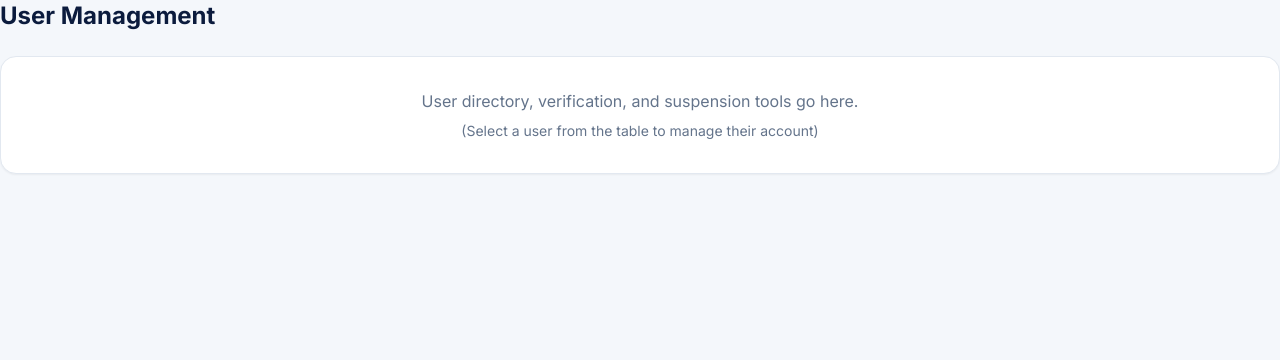
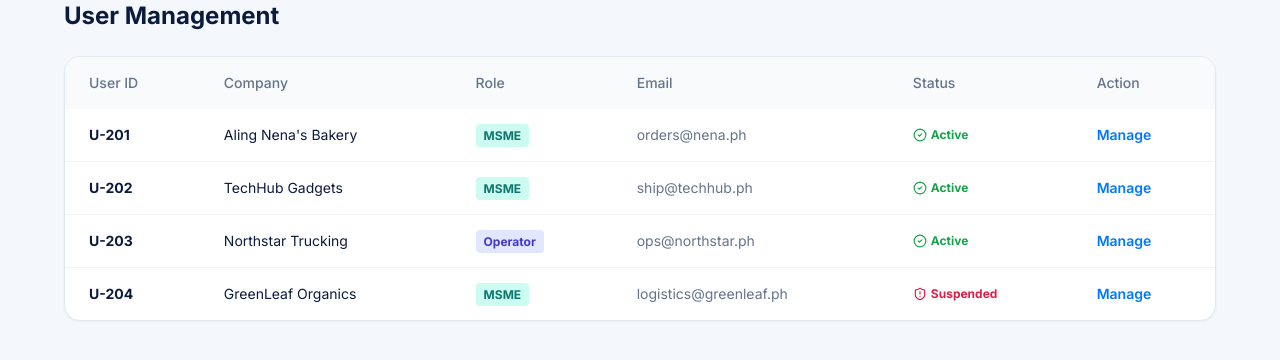
Before and after one commit to adiyel/loadloop-prototype, a Next.js app: page /admin/users in a window 1280 px wide. Shown: the top 360 px of the page. Built offline with nearby package versions, Linux system fonts and the light colour scheme.

Commit message:
Refactor User Management page layout and structure

```diff
--- a/app/admin/users/page.tsx
+++ b/app/admin/users/page.tsx
@@ -1,10 +1,51 @@
+"use client";
+import { ShieldAlert, CheckCircle2 } from "lucide-react";
+
+const users = [
+  { id: "U-201", name: "Aling Nena's Bakery", role: "MSME", status: "Active", email: "orders@nena.ph" },
+  { id: "U-202", name: "TechHub Gadgets", role: "MSME", status: "Active", email: "ship@techhub.ph" },
+  { id: "U-203", name: "Northstar Trucking", role: "Operator", status: "Active", email: "ops@northstar.ph" },
+  { id: "U-204", name: "GreenLeaf Organics", role: "MSME", status: "Suspended", email: "logistics@greenleaf.ph" },
+];
+
 export default function UserManagement() {
   return (
-    <div className="space-y-6">
+    <div className="max-w-6xl mx-auto space-y-6">
       <h1 className="text-2xl font-bold text-brand-navy">User Management</h1>
-      <div className="bg-white rounded-2xl shadow-sm border border-slate-200 p-8 text-center text-slate-500">
-        <p>User directory, verification, and suspension tools go here.</p>
-        <p className="text-sm mt-2">(Select a user from the table to manage their account)</p>
+
+      <div className="bg-white rounded-2xl shadow-sm border border-slate-200 overflow-hidden">
+        <table className="w-full text-left text-sm">
+          <thead className="bg-slate-50 text-slate-500">
+            <tr>
+              <th className="px-6 py-4 font-medium">User ID</th>
+              <th className="px-6 py-4 font-medium">Company</th>
+              <th className="px-6 py-4 font-medium">Role</th>
+              <th className="px-6 py-4 font-medium">Email</th>
+              <th className="px-6 py-4 font-medium">Status</th>
+              <th className="px-6 py-4 font-medium">Action</th>
+            </tr>
+          </thead>
+          <tbody className="divide-y divide-slate-100">
+            {users.map(u => (
+              <tr key={u.id} className="hover:bg-slate-50">
+                <td className="px-6 py-4 font-bold text-brand-navy">{u.id}</td>
+                <td className="px-6 py-4">{u.name}</td>
+                <td className="px-6 py-4">
+                  <span className={`px-2 py-1 rounded text-xs font-bold ${u.role === 'Operator' ? 'bg-indigo-100 text-indigo-700' : 'bg-teal-100 text-teal-700'}`}>{u.role}</span>
+                </td>
+                <td className="px-6 py-4 text-slate-500">{u.email}</td>
+                <td className="px-6 py-4">
+                  <span className={`flex items-center gap-1 text-xs font-bold ${u.status === 'Active' ? 'text-green-600' : 'text-rose-600'}`}>
+                    {u.status === 'Active' ? <CheckCircle2 size={14}/> : <ShieldAlert size={14}/>} {u.status}
+                  </span>
+                </td>
+                <td className="px-6 py-4">
+                  <button className="text-brand-blue font-semibold hover:underline">Manage</button>
+                </td>
+              </tr>
+            ))}
+          </tbody>
+        </table>
       </div>
     </div>
   );
```
